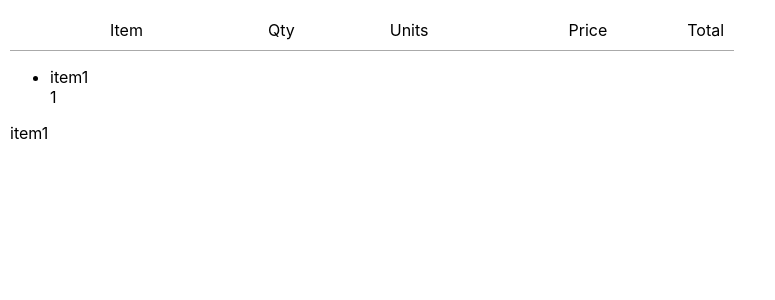
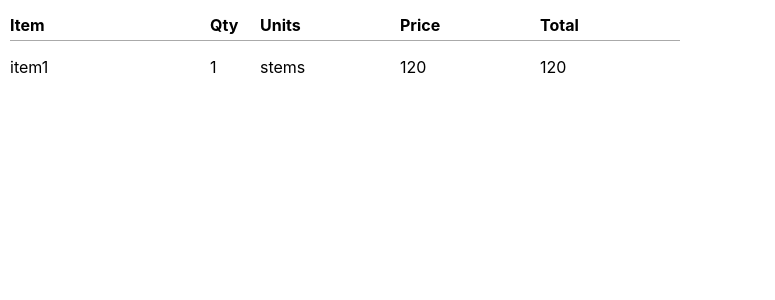
Before and after one commit to liam-tiernan/shopping-list, a React (Create React App) app: page / in a window 1280 px wide. Shown: the top 300 px of the page, without its empty margins (0-775 px from the left). Built offline with nearby package versions, Linux system fonts and the light colour scheme.

Commit message:
Styled List

```diff
--- a/public/index.html
+++ b/public/index.html
@@ -24,7 +24,7 @@
       work correctly both with client-side routing and a non-root public URL.
       Learn how to configure a non-root public URL by running `npm run build`.
     -->
-    <title>React App</title>
+    <title>Shopping List</title>
   </head>
   <body>
     <noscript>You need to enable JavaScript to run this app.</noscript>
--- a/src/components/input-line.jsx
+++ b/src/components/input-line.jsx
@@ -52,7 +52,7 @@ class InputLine extends React.Component {
                 <form onSubmit={this.handleSubmit} className="input-form">
                     <input type="text" id="item" name="item" placeholder="Item" onChange={this.handleChange} value={this.state.item} className="input-field"/>
                     <input type="number" id="qty" name="qty" placeholder="Qty" onChange={this.handleChange} value={this.state.qty} className="input-field"/>
-                    <input type="text" id="units" name="units" placeholder="Units" onChange={this.handleChange} value={this.state.unit} className="input-field"/>
+                    <input type="text" id="units" name="units" placeholder="Units" onChange={this.handleChange} value={this.state.units} className="input-field"/>
                     <input type="text" id="price" name="price" placeholder="Price" onChange={this.handleChange} value={this.state.price} className="input-field"/>
                     <button type="submit" id="submit" className="submit-button">+</button>
                 </form>
--- a/src/components/item-list.jsx
+++ b/src/components/item-list.jsx
@@ -1,4 +1,6 @@
 import React from 'react'
+import ListHeader from './list-header'
+import Item from './item'
 import '../css/item-list.css'
 
 class ItemList extends React.Component {
@@ -8,25 +10,20 @@ class ItemList extends React.Component {
     };
 
     render () {
-
         return (
             <div className="list-container">
-                <div className="list-header">
-                    <div className="header-item item-section">Item</div>
-                    <div className="header-item qty-section">Qty</div>
-                    <div className="header-item units-section">Units</div>
-                    <div className="header-item price-section">Price</div>
-                    <div className="header-item total-section">Total</div>
-                </div>
-                <ul>
+                <ListHeader />
+                <ul className="list-body">
                     {this.props.items.map(item =>
-                        <li>
-                        <div>{item.item}</div>
-                        <div>{item.qty}</div>
-                        </li>
+                        <Item
+                            item={item.item}
+                            qty={item.qty}
+                            units={item.units}
+                            price={item.price}
+                            total={item.total}
+                        />
                     )}
                 </ul>
-                <p>{this.props.items[0].item}</p>
             </div>
         )
     }
--- /dev/null
+++ b/src/components/item.jsx
@@ -0,0 +1,25 @@
+import React from 'react'
+import '../css/item-list.css'
+
+class Item extends React.Component {
+    constructor() {
+        super();
+        this.state = {}
+    };
+
+    render () {
+        const { item, qty, units, price, total } = this.props;
+
+        return (
+            <li className="list-item">
+                <div className="sub-item">{item}</div>
+                <div className="sub-item">{qty}</div>
+                <div className="sub-item">{units}</div>
+                <div className="sub-item">{price}</div>
+                <div className="sub-item">{total}</div>
+            </li>
+        )
+    }
+};
+
+export default Item
--- /dev/null
+++ b/src/components/list-header.jsx
@@ -0,0 +1,24 @@
+import React from 'react'
+import '../css/list-header.css'
+
+class ListHeader extends React.Component {
+    constructor() {
+        super();
+        this.state = {}
+    };
+
+    render () {
+
+        return (
+            <div className="list-header">
+                <div className="header-item item-section">Item</div>
+                <div className="header-item qty-section">Qty</div>
+                <div className="header-item units-section">Units</div>
+                <div className="header-item price-section">Price</div>
+                <div className="header-item total-section">Total</div>
+            </div>
+        )
+    }
+};
+
+export default ListHeader
--- a/src/css/item-list.css
+++ b/src/css/item-list.css
@@ -2,25 +2,12 @@
     margin: 10px;
 }
 
-.list-header {
-    display: flex;
-
-    border-bottom: .5px solid #aaa;
-    width: fit-content;
+.list-body {
+    display: grid;
+    padding: 0;
 }
 
-.header-item {
-    margin: 10px;
+.list-item {
+    display: grid;
+    grid-template-columns: 200px 50px repeat(3, 140px);
 }
-
-.item-section {
-    margin: 10px 100px;
-}
-
-.qty-section {
-    margin: 10px 25px;
-}
-
-.units-section, .price-section {
-    margin: 10px 70px;
-}
--- /dev/null
+++ b/src/css/list-header.css
@@ -0,0 +1,10 @@
+.list-header {
+    display: grid;
+    grid-template-columns: 200px 50px repeat(3, 140px);
+
+    padding: 5px 0px;
+    border-bottom: .5px solid #aaa;
+    width: fit-content;
+
+    font-weight: bold;
+}
--- a/src/pages/create.jsx
+++ b/src/pages/create.jsx
@@ -7,14 +7,18 @@ class CreateView extends React.Component {
         super();
         this.state = {items:[{
                 item:"item1",
-                qty: "1",
+                qty: 1,
                 units: "stems",
-                price: "120",
+                price: 120,
+                total: 120
             }]}
         this.addItem = this.addItem.bind(this);
     };
 
     addItem(item) {
+        item.price = +item.price
+        item.qty = +item.qty
+        item.total = Math.round((item.price * item.qty) * 100) / 100
         this.setState({items: this.state.items.concat(item)});
     };
 
```
